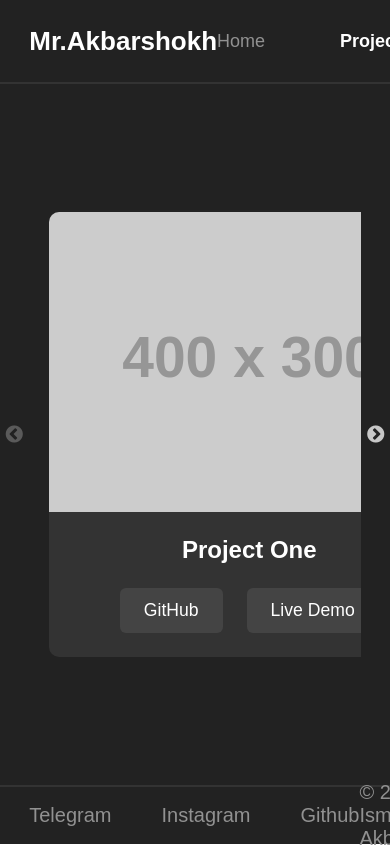
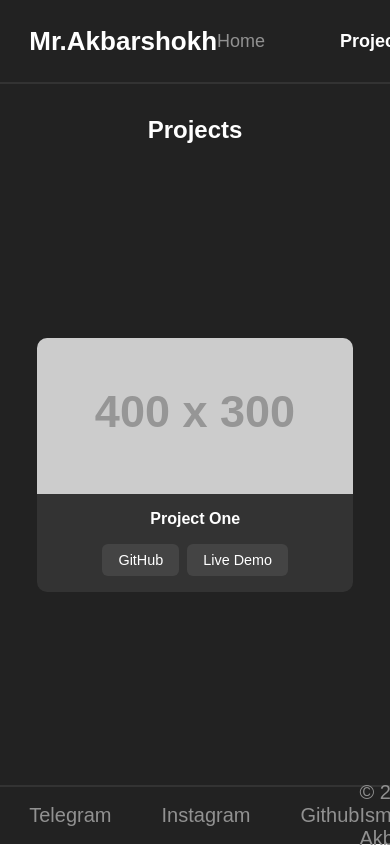
Before and after one commit to Akbarshoh404/New-Portfolio, a React (Create React App) app: page /projects in a window 390 px wide. Shown: the top 850 px of the page. Built offline with nearby package versions, Linux system fonts and the light colour scheme.

Commit message:
updated prjects page

```diff
--- a/src/Pages/Projects/index.jsx
+++ b/src/Pages/Projects/index.jsx
@@ -49,17 +49,27 @@ const Projects = () => {
     variableWidth: false,
     responsive: [
       {
-        breakpoint: 1350,
+        breakpoint: 1024,
         settings: {
           slidesToShow: 2,
           slidesToScroll: 1,
+          arrows: true,
         },
       },
       {
-        breakpoint: 900,
+        breakpoint: 768,
         settings: {
           slidesToShow: 1,
           slidesToScroll: 1,
+          arrows: true,
+        },
+      },
+      {
+        breakpoint: 480,
+        settings: {
+          slidesToShow: 1,
+          slidesToScroll: 1,
+          arrows: false,
         },
       },
     ],
@@ -69,6 +79,7 @@ const Projects = () => {
     <>
       <Navabar />
       <div className={styles.projects}>
+        <h1 className={styles.projectsTitle}>Projects</h1>
         <div className={styles.container}>
           <Slider {...settings}>
             {projectsData.map((project) => (
--- a/src/Pages/Projects/style.module.scss
+++ b/src/Pages/Projects/style.module.scss
@@ -10,18 +10,24 @@
   background: #222222;
   color: white;
   display: flex;
+  flex-direction: column;
   align-items: center;
   padding: 2rem 0;
 }
 
+.projectsTitle {
+  font-size: clamp(1.5rem, 5vw, 2.5rem);
+  font-weight: 700;
+  margin-bottom: 2rem;
+  text-align: center;
+}
+
 .container {
   width: 85%;
-  max-width: 1350px;
   margin: auto;
   position: relative;
 }
 
-/* Slider specific styles */
 .slick-slider {
   position: relative;
 }
@@ -36,58 +42,58 @@
 }
 
 .cardWrapper {
-  padding: 0 1.25rem;
-  width: 450px !important;
+  padding: 0 clamp(0.5rem, 2vw, 1.25rem);
+  width: 100% !important;
 }
 
 .card {
-  width: 400px;
+  width: 100%;
   background: #333;
   border-radius: 10px;
   overflow: hidden;
   display: flex;
   flex-direction: column;
-  transition: transform 0.3s ease;
+  transition: transform 0.3s ease, box-shadow 0.3s ease;
+}
 
-  &:hover {
+.card:hover {
   transform: translateY(-8px);
-  }
+  box-shadow: 0 8px 16px rgba(0, 0, 0, 0.3);
 }
 
 .cardImage {
   width: 100%;
-  height: 300px;
+  height: clamp(150px, 40vw, 300px);
   object-fit: cover;
 }
 
 .cardTitle {
-  padding: 1.5rem;
-  font-size: 1.5rem;
+  padding: clamp(1rem, 2vw, 1.5rem);
+  font-size: clamp(1rem, 3vw, 1.5rem);
   text-align: center;
 }
 
 .cardLinks {
-  padding: 0 1.5rem 1.5rem;
+  padding: 0 clamp(1rem, 2vw, 1.5rem) clamp(1rem, 2vw, 1.5rem);
   display: flex;
-  gap: 1.5rem;
+  gap: clamp(0.5rem, 2vw, 1.5rem);
   justify-content: center;
 }
 
 .link {
   color: #fff;
   text-decoration: none;
-  padding: 0.75rem 1.5rem;
+  padding: clamp(0.5rem, 1.5vw, 0.75rem) clamp(1rem, 2vw, 1.5rem);
   background: #444;
   border-radius: 6px;
-  font-size: 1.1rem;
+  font-size: clamp(0.9rem, 2vw, 1.1rem);
   transition: background 0.3s ease;
+}
 
-  &:hover {
+.link:hover {
   background: #555;
 }
-}
 
-/* Custom arrow styles */
 .slick-arrow {
   position: absolute;
   top: 50%;
@@ -95,9 +101,9 @@
   background: rgba(255, 255, 255, 0.2);
   border: none;
   color: white;
-  font-size: 3rem; // Increased from 2rem to 3rem
-  width: 70px; // Increased from 50px to 70px
-  height: 70px; // Increased from 50px to 70px
+  font-size: clamp(1.5rem, 4vw, 3rem);
+  width: clamp(40px, 6vw, 70px);
+  height: clamp(40px, 6vw, 70px);
   border-radius: 50%;
   cursor: pointer;
   transition: background 0.3s ease;
@@ -105,26 +111,32 @@
   display: flex !important;
   align-items: center;
   justify-content: center;
+}
 
-  &:hover {
+.slick-arrow:hover {
   background: rgba(255, 255, 255, 0.4);
 }
 
-  &.slick-disabled {
+.slick-arrow.slick-disabled {
   opacity: 0.5;
   cursor: not-allowed;
 }
-}
 
 .slick-prev {
-  left: 30px; // Adjusted from 20px to 30px to account for larger size
+  left: clamp(10px, 2vw, 30px);
 }
 
 .slick-next {
-  right: 30px; // Adjusted from 20px to 30px to account for larger size
+  right: clamp(10px, 2vw, 30px);
 }
 
 .slick-prev:before,
 .slick-next:before {
   display: none;
 }
+
+@media (max-width: 480px) {
+  .cardWrapper {
+    padding: 0 0.5rem;
+  }
+}
```
Lines whose indentation alone changed are shown as unchanged.
